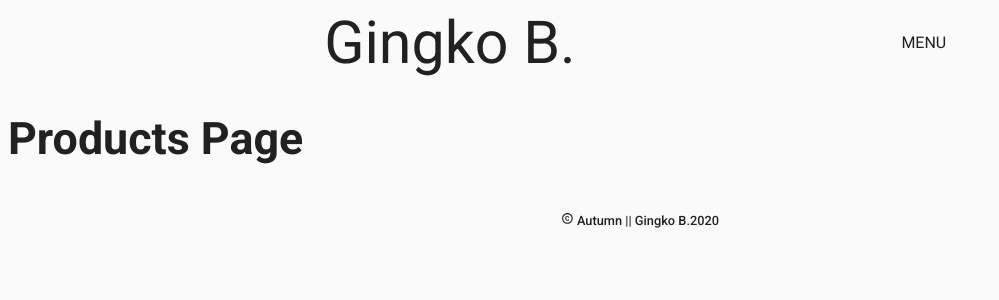
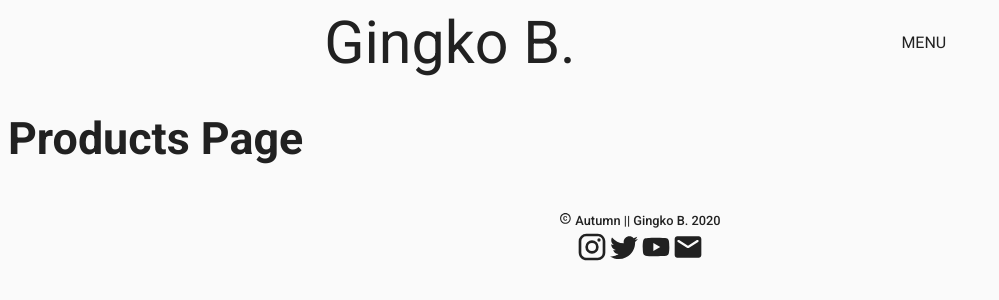
Before and after one commit to AdnanCodes/gingkob, a React (Create React App) app: page /products in a window 1280 px wide. Shown: the top 300 px of the page, without its empty margins (0-999 px from the left). Built offline with nearby package versions, Linux system fonts and the light colour scheme.

Commit message:
Footer, social media links
Co-authored-by: Abdi Farah <abdirahman.z.farah@gmail.com>

```diff
--- a/src/components/Footer.jsx
+++ b/src/components/Footer.jsx
@@ -3,12 +3,59 @@ import "./Footer.scss";
 // Styles
 import { Typography } from "@material-ui/core";
 import CopyrightIcon from "@material-ui/icons/Copyright";
+import InstagramIcon from "@material-ui/icons/Instagram";
+import TwitterIcon from "@material-ui/icons/Twitter";
+import YouTubeIcon from "@material-ui/icons/YouTube";
+import EmailRoundedIcon from "@material-ui/icons/EmailRounded";
+
 const Footer = () => {
+  const goToMedialinks = (links) => {
+    switch (links) {
+      case "twitter":
+        window.open("https://twitter.com/", "_blank");
+        break;
+      case "email":
+        window.open("mailto:gingkobe@gmail.com", "_blank");
+        break;
+      case "youtube":
+        window.open(
+          "https://www.youtube.com/channel/UCh-m0FhmRBp4GbMD19YcB9w",
+          "_blank"
+        );
+        break;
+      case "instagram":
+        window.open("https://www.instagram.com/gingko.be/", "_blank");
+        break;
+      default:
+        break;
+    }
+  };
   return (
     <div className="footer">
       <Typography variant="h6" align="center">
-        <CopyrightIcon fontSize="inherit" /> Autumn || Gingko B.
+        <CopyrightIcon fontSize="inherit" /> Autumn || Gingko B.{" "}
         {new Date().getFullYear()}
+        <br />
+        <InstagramIcon
+          className="icons"
+          fontSize="small"
+          onClick={() => goToMedialinks("instagram")}
+        />
+        <TwitterIcon
+          className="icons"
+          fontSize="small"
+          onClick={() => goToMedialinks("twitter")}
+        />
+        <YouTubeIcon
+          className="icons"
+          fontSize="small"
+          onClick={() => goToMedialinks("youtube")}
+        />
+        <EmailRoundedIcon
+          className="icons"
+          fontSize="small"
+          onClick={() => goToMedialinks("email")}
+        />
       </Typography>
     </div>
   );
--- a/src/components/Footer.scss
+++ b/src/components/Footer.scss
@@ -1,3 +1,6 @@
 .footer {
   padding: 0.6rem;
 }
+.icons {
+  cursor: pointer;
+}
```
